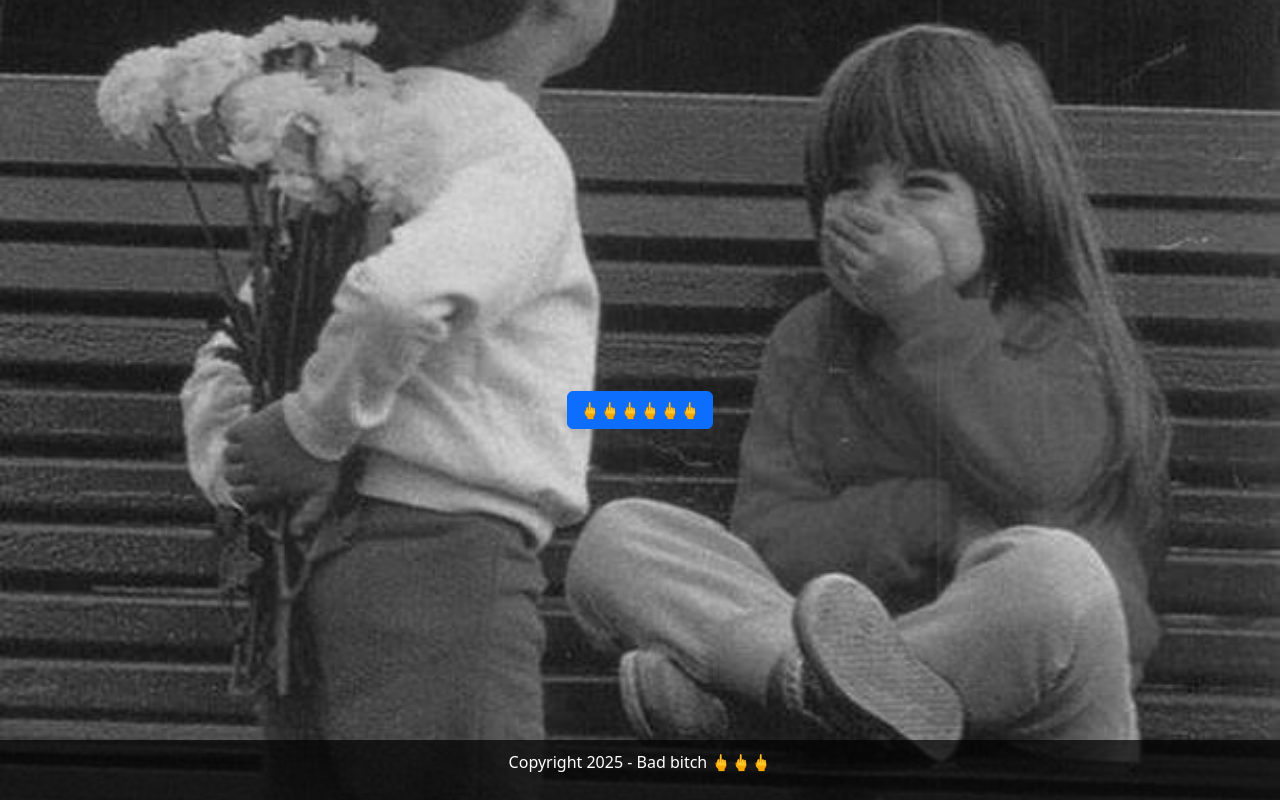
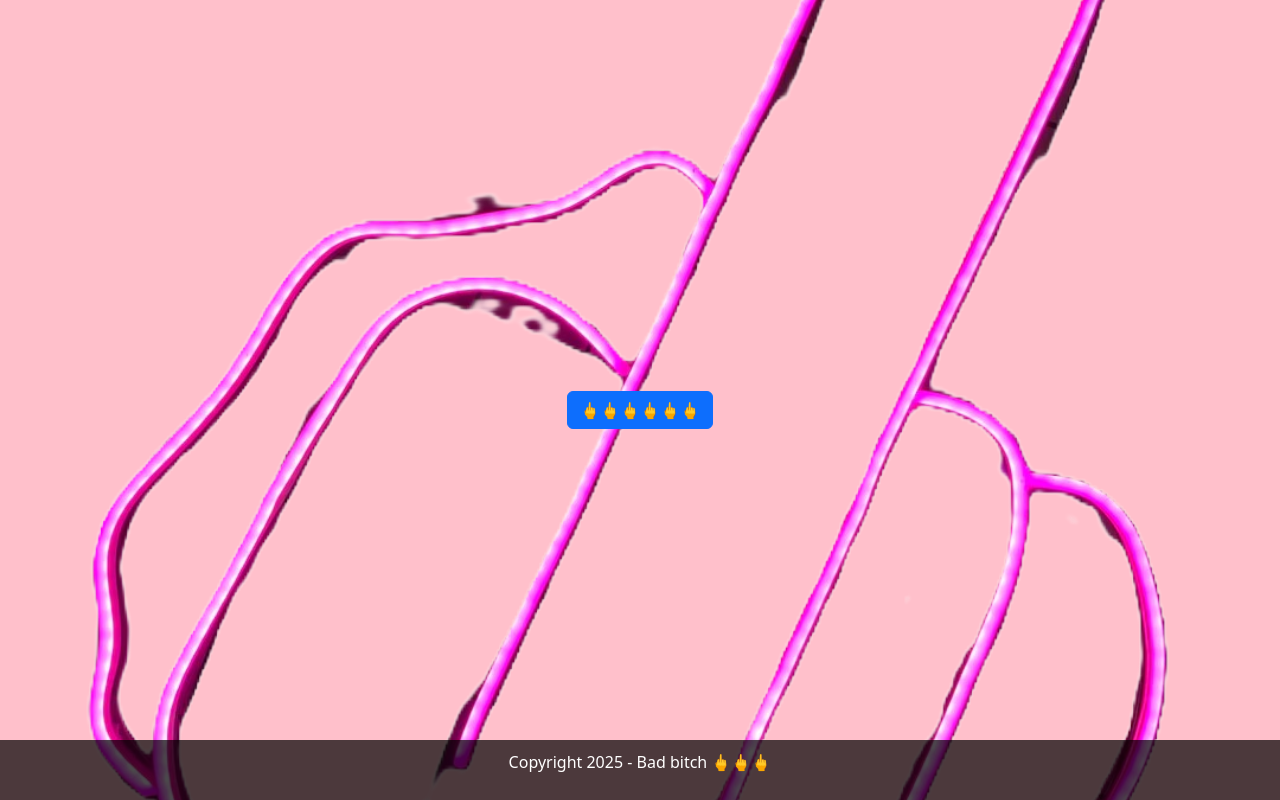
Before and after one commit to Siri6k/love-quotes, a React (Create React App) app: page / in a window 1280 px wide. Built offline with nearby package versions, Linux system fonts and the light colour scheme.

Commit message:
another 2

```diff
--- a/src/App.css
+++ b/src/App.css
@@ -14,7 +14,7 @@
   justify-content: center;
   align-items: center;
   flex-direction: column;
-  background-image: url("./bg.JPG");
+  background-image: url("./bg.png");
   background-repeat: no-repeat;
   background-size: cover;
   background-position: center;
```
Also changed, not shown: src/bg.JPG (deleted), src/bg.png (added).
